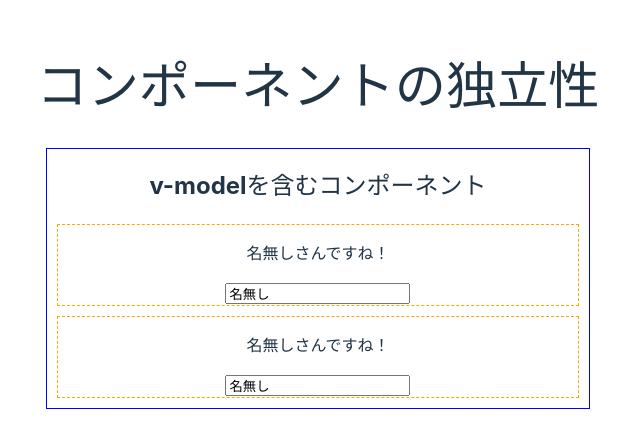
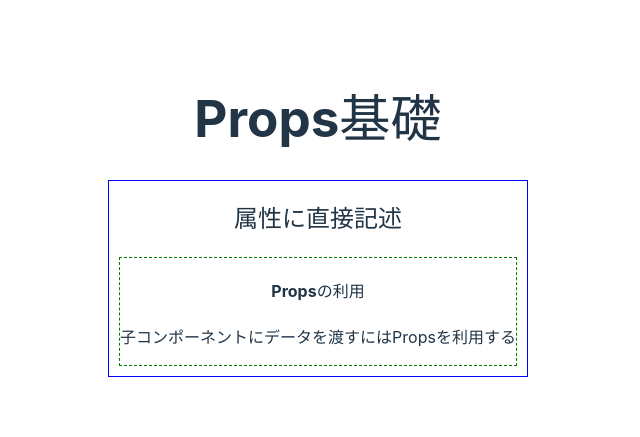
Before and after one commit to cawauchi6204/vue-study, a Vue app in the folder directive-model/: page / in a window 1280 px wide. Shown: the part 179-616 px from the top of the page, without its empty margins (322-962 px from the left). Built offline with nearby package versions, Linux system fonts and the light colour scheme.

Commit message:
update: propsの基礎

```diff
--- a/directive-model/src/App.vue
+++ b/directive-model/src/App.vue
@@ -1,13 +1,12 @@
 <script setup lang="ts">
-import WithModel from './components/WithModel.vue';
+import OneInfo from "./components/OneInfo.vue"
 </script>
 
 <template>
-  <h1>コンポーネントの独立性</h1>
+  <h1>Props基礎</h1>
   <section>
-    <h2>v-modelを含むコンポーネント</h2>
-    <WithModel />
-    <WithModel />
+    <h2>属性に直接記述</h2>
+    <OneInfo title="Propsの利用" content="子コンポーネントにデータを渡すにはPropsを利用する" />
   </section>
 </template>
 
--- /dev/null
+++ b/directive-model/src/components/OneInfo.vue
@@ -0,0 +1,21 @@
+<script setup lang="ts">
+interface Props {
+  title: string;
+  content: string
+}
+defineProps<Props>();
+</script>
+
+<template>
+  <section class="box">
+    <h4>{{ title }}</h4>
+    <p>{{ content }}</p>
+  </section>
+</template>
+
+<style scoped>
+.box {
+  border: green 1px dashed;
+  margin: 10px;
+}
+</style>
```
